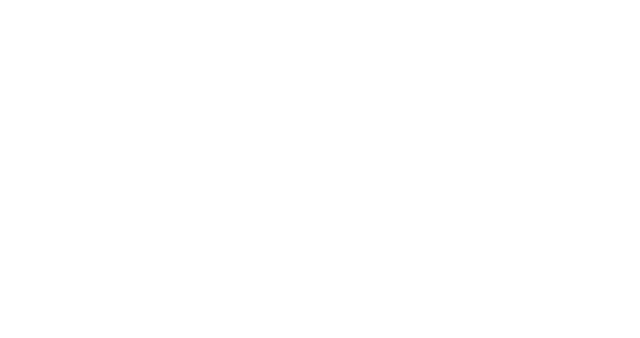
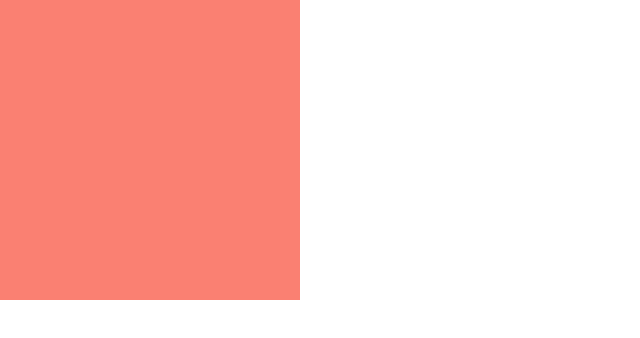
Before and after one commit to starminds/first_git, a plain HTML site: page index.html in a window 1280 px wide. Shown: the whole page, without its empty margins (0-640 px from the left). Drawn offline with Linux system fonts and the light colour scheme.

Commit message:
creat box

```diff
--- a/index.html
+++ b/index.html
@@ -5,8 +5,25 @@
     <meta http-equiv="X-UA-Compatible" content="IE=edge">
     <meta name="viewport" content="width=device-width, initial-scale=1.0">
     <title>git</title>
+    <style>
+        *{
+            margin: 0;
+            padding: 0;
+        }
+
+        .box{
+            width: 300px;
+            height: 300px;
+            background-color: salmon;
+        }
+
+    </style>
 </head>
 <body>
 
+    <div class="box"></div>
+
+
+
 </body>
 </html>
```
